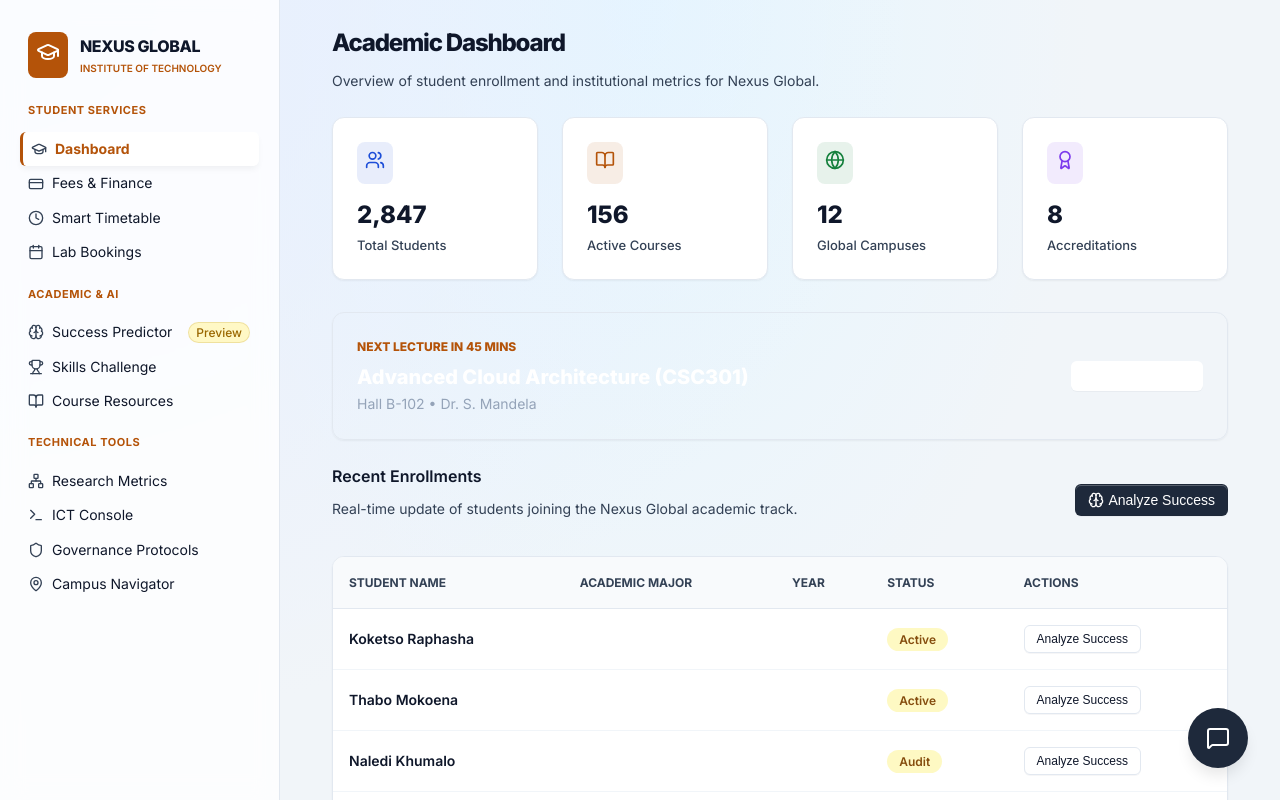
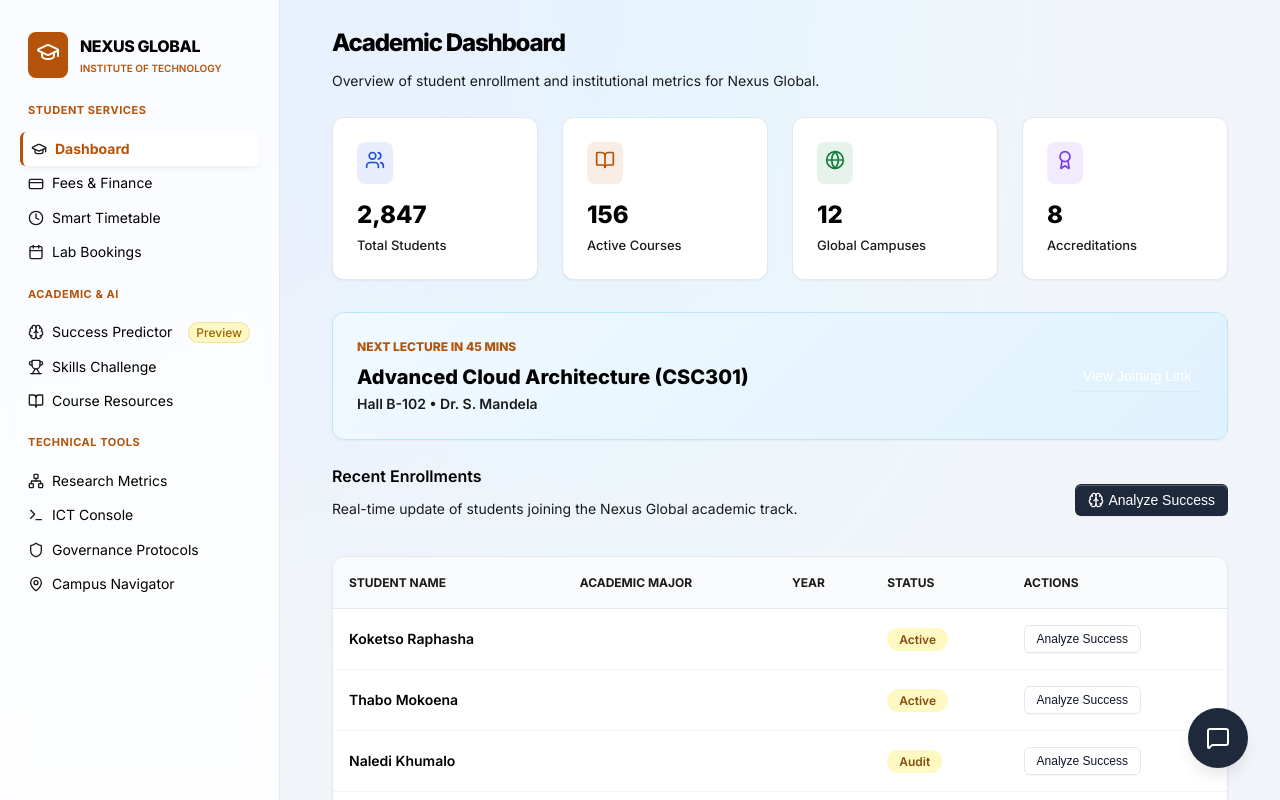
Before and after one commit to Raphasha27/EduStream-Pro-ICT, a React (Vite) app: page / in a window 1280 px wide. Shown: the top 800 px of the page. Built offline with nearby package versions, Linux system fonts and the light colour scheme.

Commit message:
UI Polish: Forced global black text for readability and updated Next Lecture card design

```diff
--- a/src/App.jsx
+++ b/src/App.jsx
@@ -287,13 +287,13 @@
               ))}
             </div>
 
-            <div className="card" style={{ background: 'var(--color-academic-navy)', color: 'white', padding: '24px', display: 'flex', justifyContent: 'space-between', alignItems: 'center', marginBottom: '24px' }}>
+            <div className="card" style={{ background: 'linear-gradient(135deg, #f0f9ff 0%, #e0f2fe 100%)', border: '1px solid #bae6fd', padding: '24px', display: 'flex', justifyContent: 'space-between', alignItems: 'center', marginBottom: '24px' }}>
               <div>
                 <div style={{ fontSize: '12px', fontWeight: 800, color: 'var(--color-academic-gold)', textTransform: 'uppercase', marginBottom: '4px' }}>NEXT LECTURE IN 45 MINS</div>
-                <div style={{ fontSize: '20px', fontWeight: 800 }}>Advanced Cloud Architecture (CSC301)</div>
-                <div style={{ fontSize: '14px', color: '#94a3b8' }}>Hall B-102 • Dr. S. Mandela</div>
+                <div style={{ fontSize: '20px', fontWeight: 800, color: '#000000' }}>Advanced Cloud Architecture (CSC301)</div>
+                <div style={{ fontSize: '14px', color: '#1a1a1a', fontWeight: 600 }}>Hall B-102 • Dr. S. Mandela</div>
               </div>
-              <button className="btn btn-primary" style={{ background: 'white', color: 'var(--color-academic-navy)', border: 'none' }}>View Joining Link</button>
+              <button className="btn btn-primary" style={{ background: 'var(--color-academic-navy)', color: 'white', border: 'none' }}>View Joining Link</button>
             </div>
 
             <section style={{ marginBottom: '24px' }}>
--- a/src/index.css
+++ b/src/index.css
@@ -3,8 +3,8 @@
   --color-canvas-subtle: #f8fafc;
   --color-border-default: #e2e8f0;
   --color-border-muted: #f1f5f9;
-  --color-fg-default: #0f172a;
-  --color-fg-muted: #334155;
+  --color-fg-default: #000000;
+  --color-fg-muted: #1a1a1a;
   --color-accent-fg: #1d4ed8;
   --color-academic-gold: #b45309;
   --color-btn-bg: #ffffff;
```
